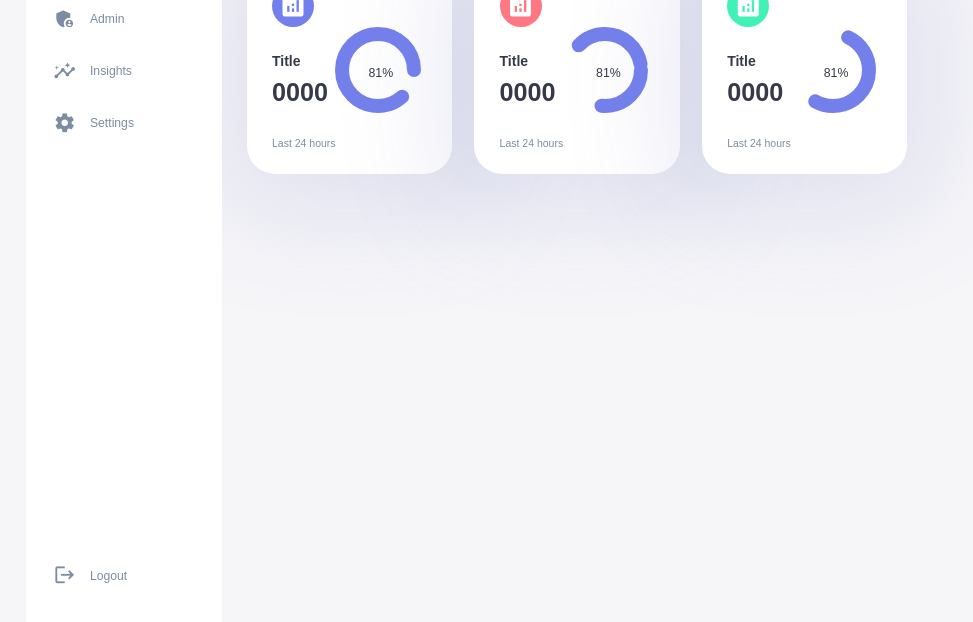
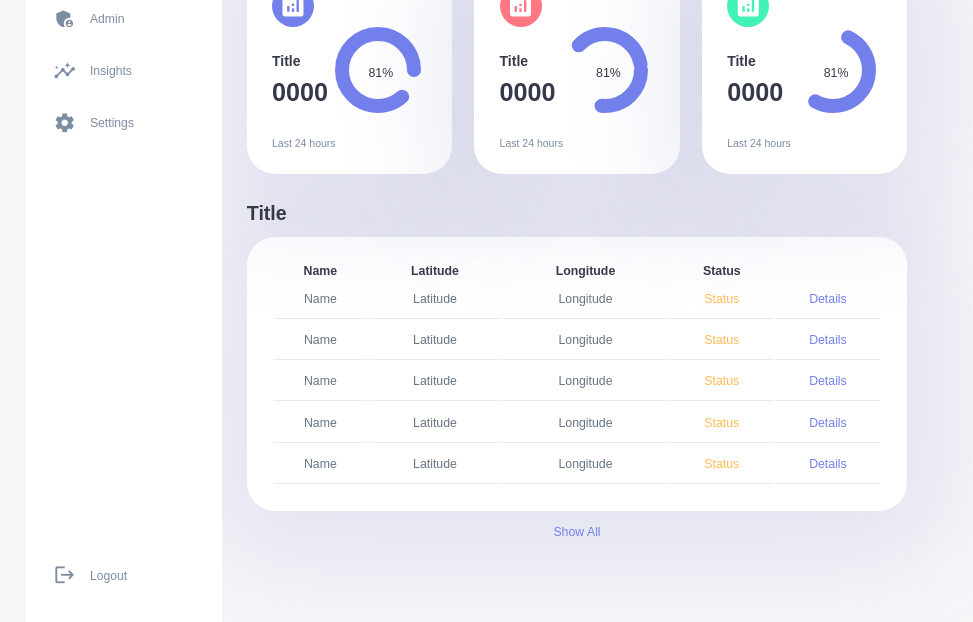
Before and after one commit to advaith-unnikrishnan/Project, a plain HTML site: page dashboard.html in a window 1280 px wide. Shown: the part 148-770 px from the top of the page, without its empty margins (0-973 px from the left). Drawn offline with Linux system fonts and the light colour scheme.

Commit message:
Add locations table

```diff
--- a/assets/css/dashboard.css
+++ b/assets/css/dashboard.css
@@ -355,3 +355,43 @@ main .insights small {
     margin-top: 1.3rem;
     display: block;
 }
+
+/* ==== Locations ====== */
+main .recent-locations{
+  margin-top: 2rem;
+}
+
+main .recent-locations h2{
+  margin-bottom: 0.8rem;
+}
+
+main .recent-locations table{
+  background: var(--color-white);
+  width: 100%;
+  border-radius: var(--card-border-radius);
+  padding: var(--card-padding);
+  text-align: center;
+  box-shadow: var(--box-shadow);
+  transition: all 300ms ease;
+}
+
+main .recent-locations table:hover{
+  box-shadow: none;
+}
+
+main table tbody td{
+  height: 2.8rem;
+  border-bottom: 1px solid var(--color-light);
+  color: var(--color-dark-variant);
+}
+
+main table tbody tr:last-child{
+  border:none
+}
+
+main .recent-locations a{
+  text-align: center;
+  display: block;
+  margin: 1rem auto;
+  color: var(--color-primary);
+}
--- a/dashboard.html
+++ b/dashboard.html
@@ -62,7 +62,6 @@
         </div>
 
         <div class="insights">
-
           <!-- Visit -->
           <div class="sales">
             <span class="material-icons-outlined"> analytics </span>
@@ -100,8 +99,6 @@
             <small class="text-muted">Last 24 hours</small>
           </div>
 
-
-
           <div class="income">
             <span class="material-icons-outlined"> analytics </span>
             <div class="middle">
@@ -120,8 +117,67 @@
             <small class="text-muted">Last 24 hours</small>
           </div>
         </div>
+
+        <!-- Locations -->
+        <div class="recent-locations">
+          <h2>Title</h2>
+          <table>
+            <thead>
+              <tr>
+                <th>Name</th>
+                <th>Latitude</th>
+                <th>Longitude</th>
+                <th>Status</th>
+              </tr>
+            </thead>
+            <tbody>
+              <tr>
+                <td>Name</td>
+                <td>Latitude</td>
+                <td>Longitude</td>
+                <td class="warning">Status</td>
+                <td class="primary">Details</td>
+              </tr>
+              <tr>
+                <td>Name</td>
+                <td>Latitude</td>
+                <td>Longitude</td>
+                <td class="warning">Status</td>
+                <td class="primary">Details</td>
+              </tr>
+              <tr>
+                <td>Name</td>
+                <td>Latitude</td>
+                <td>Longitude</td>
+                <td class="warning">Status</td>
+                <td class="primary">Details</td>
+              </tr>
+              <tr>
+                <td>Name</td>
+                <td>Latitude</td>
+                <td>Longitude</td>
+                <td class="warning">Status</td>
+                <td class="primary">Details</td>
+              </tr>
+              <tr>
+                <td>Name</td>
+                <td>Latitude</td>
+                <td>Longitude</td>
+                <td class="warning">Status</td>
+                <td class="primary">Details</td>
+              </tr>
+            </tbody>
+          </table>
+          <a href="#">Show All</a>
+        </div>
       </main>
+      <!-- End Main Section -->
+
+
+
+      <!-- Right Section -->
+
     </div>
-    <!-- Dashbaord End -->
+    <!-- Dashboard End -->
   </body>
 </html>
```
